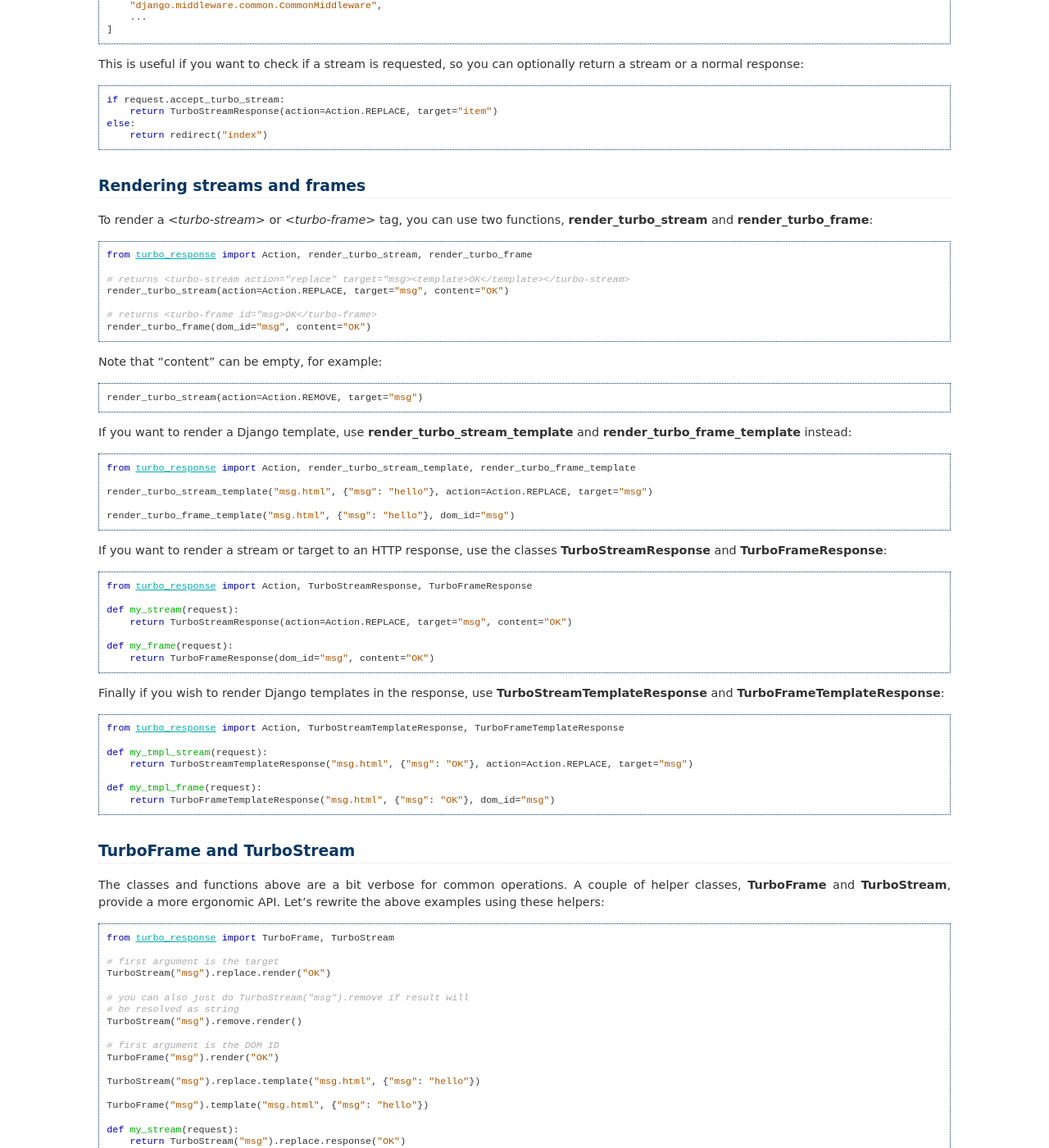
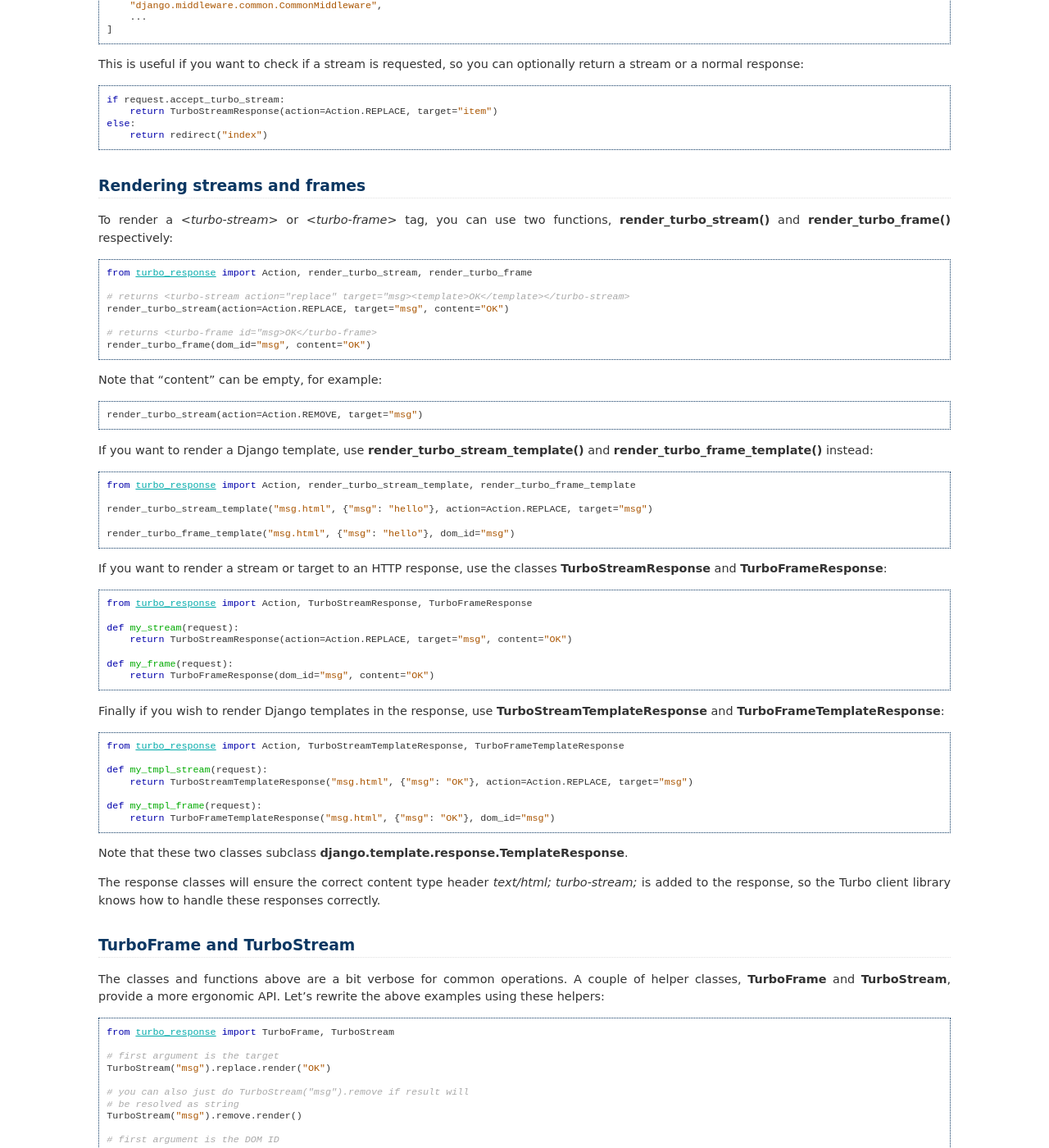
Before and after one commit to rails-inspire-django/django-turbo-helper, a Sphinx documentation site: the page built from doc/source/main.rst, in a window 1280 px wide and 1400 px high, scrolled down 806 px. Shown: the whole window at 82% size. Built offline with Sphinx 7.4.7, drawn with Linux system fonts in a browser that asks for light colours; some of the changed text lies outside the part shown.

Commit message:
Docs updates

```diff
--- a/doc/source/main.rst
+++ b/doc/source/main.rst
@@ -56,7 +56,7 @@
 ============================
 
 
-To render a *<turbo-stream>* or *<turbo-frame>* tag, you can use two functions, **render_turbo_stream** and **render_turbo_frame**:
+To render a *<turbo-stream>* or *<turbo-frame>* tag, you can use two functions, **render_turbo_stream()** and **render_turbo_frame()** respectively:
 
 
 .. code-block:: python
@@ -76,7 +76,7 @@
    render_turbo_stream(action=Action.REMOVE, target="msg")
 
 
-If you want to render a Django template, use **render_turbo_stream_template** and **render_turbo_frame_template** instead:
+If you want to render a Django template, use **render_turbo_stream_template()** and **render_turbo_frame_template()** instead:
 
 .. code-block:: python
 
@@ -112,6 +112,10 @@
   def my_tmpl_frame(request):
       return TurboFrameTemplateResponse("msg.html", {"msg": "OK"}, dom_id="msg")
 
+Note that these two classes subclass **django.template.response.TemplateResponse**.
+
+The response classes will ensure the correct content type header *text/html; turbo-stream;* is added to the response, so the Turbo client library knows how to handle these responses correctly.
+
 ===========================
 TurboFrame and TurboStream
 ===========================
@@ -229,7 +233,7 @@
               {
                   "form": form,
               },
-            )
+            ).response(request)
 
       else:
           form = TodoForm()
@@ -535,7 +539,7 @@
 Channels
 ========
 
-This library can also be used with `django-channels <https://channels.readthedocs.io/en/stable/>`_ Consumers with the helper functions **render_turbo_stream** and **render_turbo_stream_template** when broadcasting streams:
+This library can also be used with `django-channels <https://channels.readthedocs.io/en/stable/>`_ Consumers with the helper functions **render_turbo_stream()** and **render_turbo_stream_template()** when broadcasting streams (or the equivalent **TurboStream** methods):
 
 .. code-block:: python
 
```
Also changed, not shown: other parts of doc/source/main.rst (+1 -1 lines).
